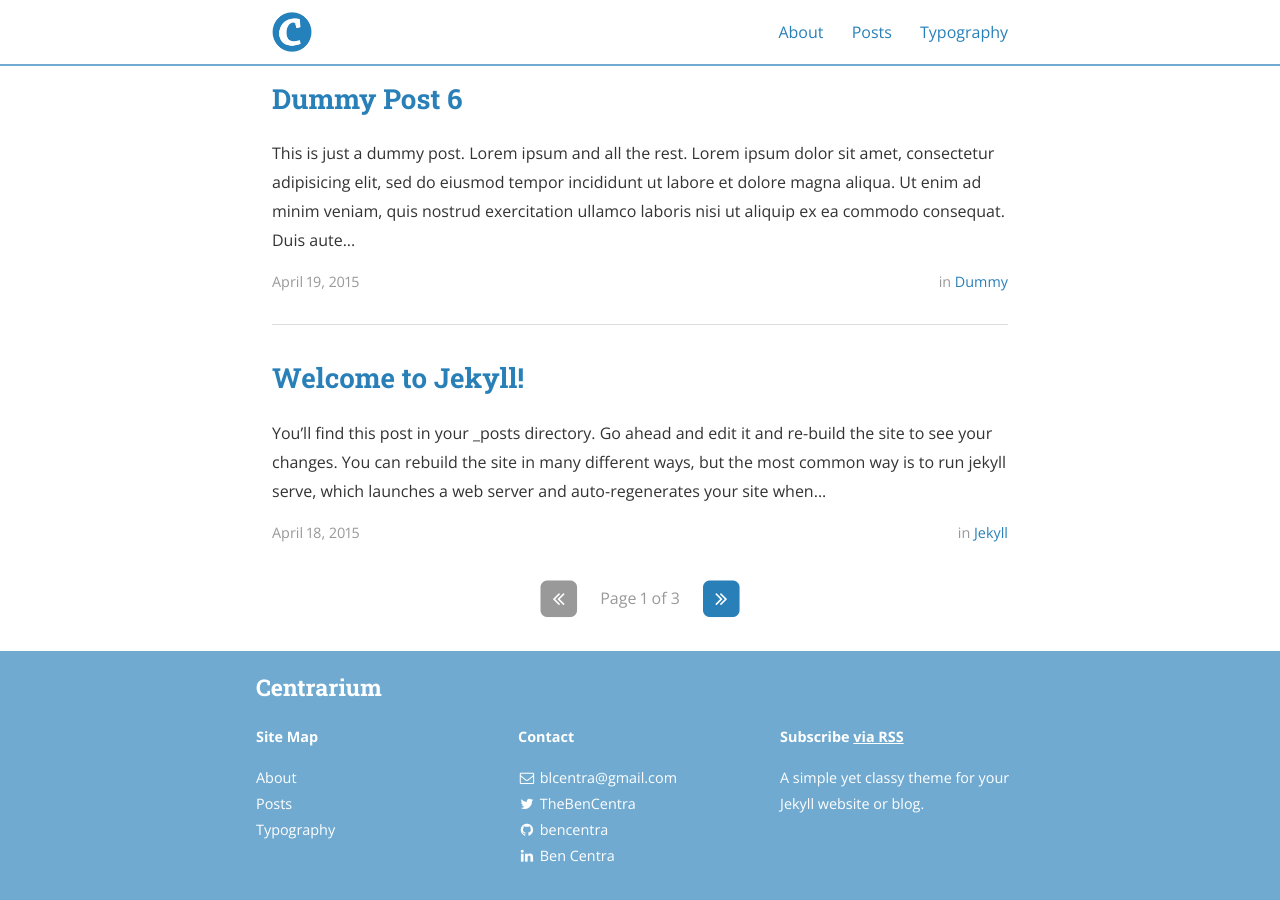
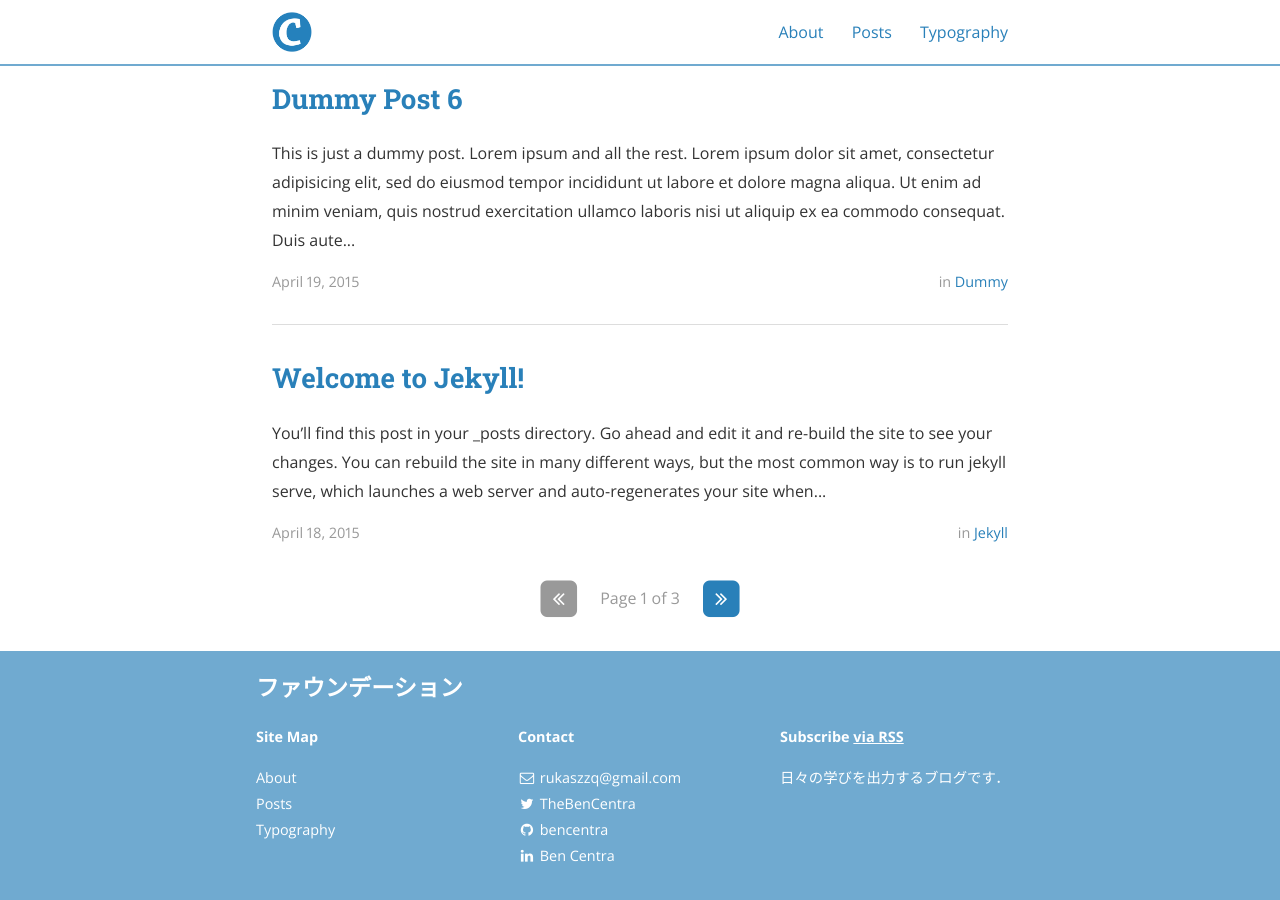
Before and after one commit to rukaszz/blog, a Jekyll site: the page built from index.html, in a window 1280 px wide and 900 px high, scrolled down 3693 px. Built offline with Jekyll 4.4.1, drawn with Linux system fonts in a browser that asks for light colours; nearby versions of some CDN libraries; the list of posts is cut into pages by our own code; some of the changed text lies outside the part shown.

Commit message:
Change title

```diff
--- a/_config.yml
+++ b/_config.yml
@@ -9,12 +9,12 @@ exclude:
   - "/vendor/"
 
 # Site settings
-title: Centrarium
-subtitle: "A simple yet classy theme for your Jekyll website or blog"
-email: blcentra@gmail.com
-name: Ben Centra
+title: ファウンデーション
+subtitle: "The lowest load-bearing part of a building."
+email: rukaszzq@gmail.com
+name: Rukaszz
 description: >
-  A simple yet classy theme for your Jekyll website or blog.
+  日々の学びを出力するブログです．
 # Base URL of site (i.e. /blog). It should always start with a slash,
 # and never end with a slash. Set it to a blank value if hosting at the
 # root of your server.
```
